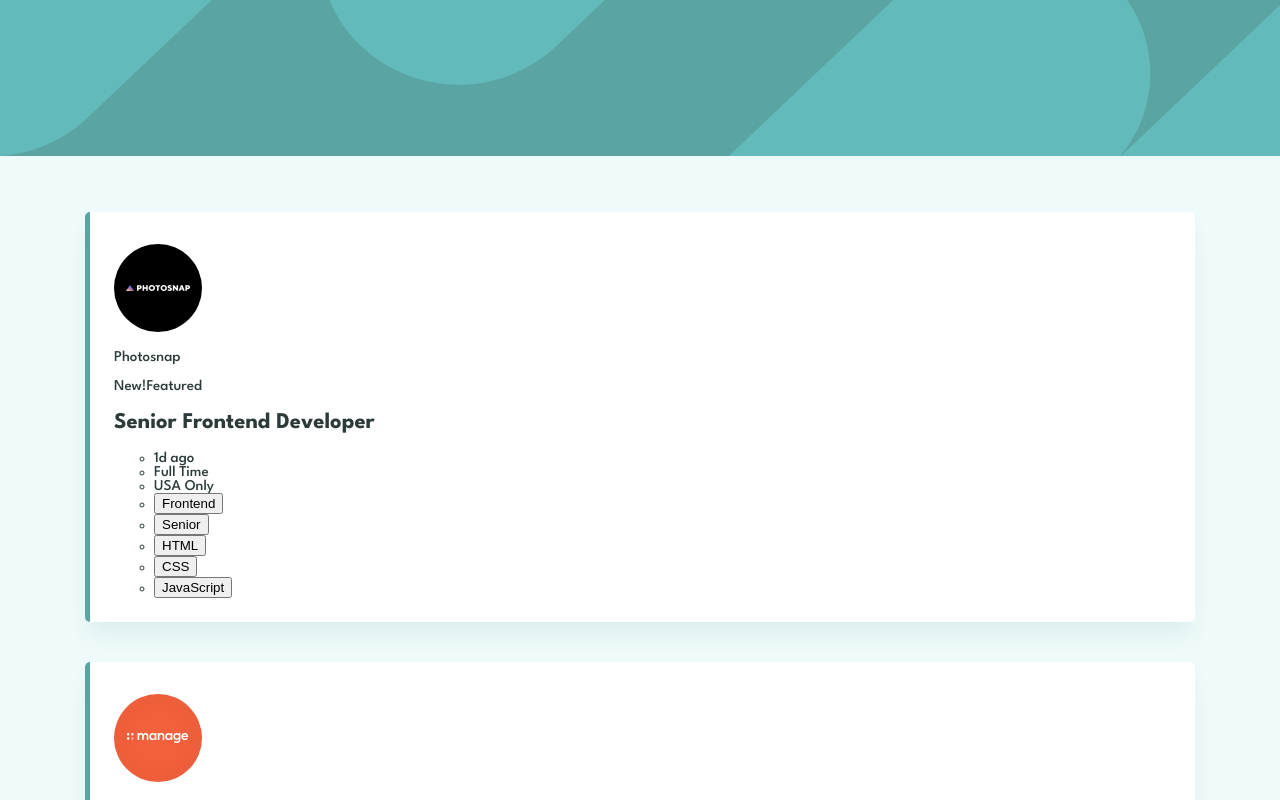
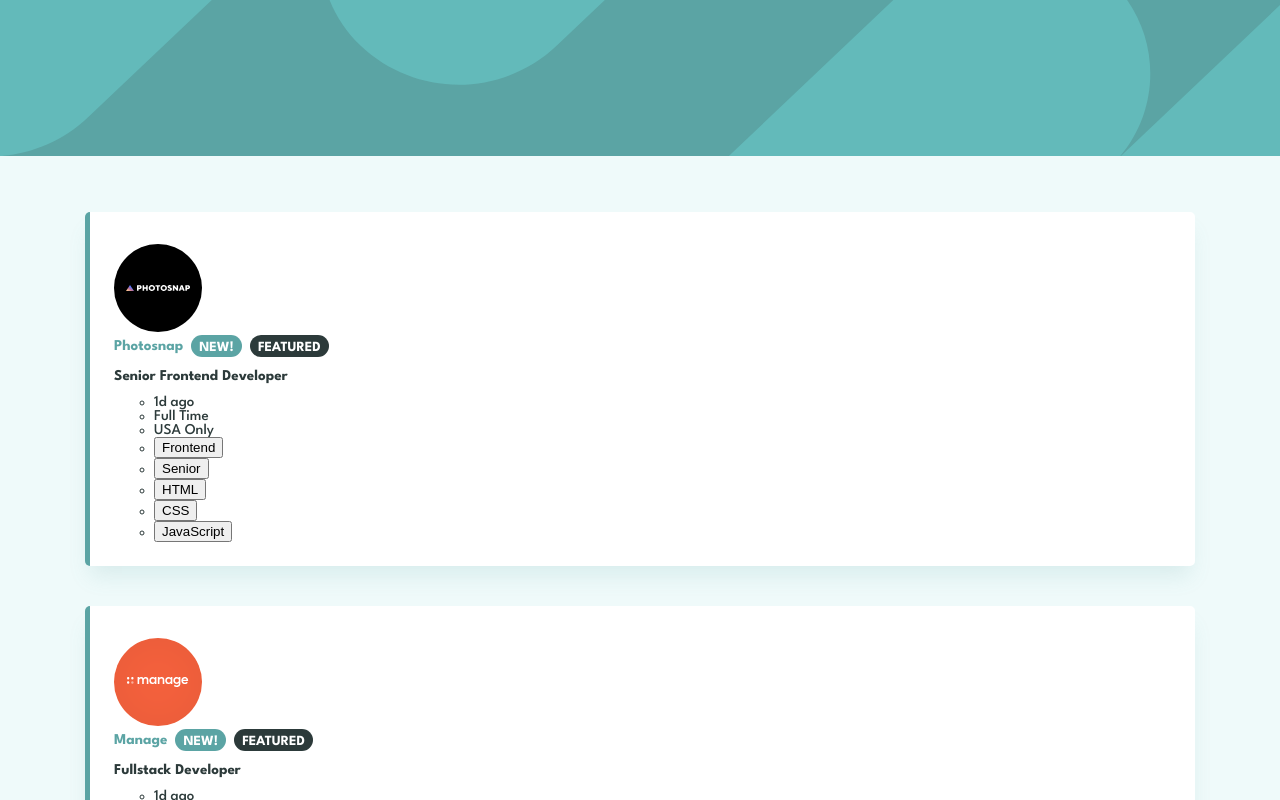
Before and after one commit to Freja137/job_listing, a Vue app: page / in a window 1280 px wide. Shown: the top 800 px of the page. Built offline with nearby package versions, Linux system fonts and the light colour scheme.

Commit message:
styler firmanavn, badges og titel

```diff
--- a/src/App.vue
+++ b/src/App.vue
@@ -10,7 +10,7 @@ const jobs = ref(data);
 
 //Samler alle tags for ét job i én liste
 function getTags (job) {
-  // role og level er enkelte ord. languages og tools er lister, som foldes ud med ...
+  // role og level er enkelte ord. languages og tools er lister, som bliver foldt ud med "..."
   return [job.role,job.level, ...job.languages, ...job.tools];
 }
 
--- a/src/style.css
+++ b/src/style.css
@@ -71,3 +71,38 @@ main {
 .featured {
   border-left: 5px solid var(--cyan);
 }
+
+.job-company {
+  display: flex;
+  align-items: center;
+  gap: 8px;
+}
+
+.job-company p {
+  margin: 0;
+  color: var(--cyan);
+  font-weight: 700;
+}
+
+.badge {
+  color: white;
+  text-transform: uppercase;
+  font-size: 14px;
+  font-weight: 700;
+  padding: 6px 8px 3px;
+  border-radius: 12px;
+}
+
+.badge-new {
+  background-color: var(--cyan);
+}
+
+.badge-featured {
+  background-color: var(--dark);
+}
+
+.job-info h2 {
+  font-size: 15px;
+  font-weight: 700;
+  margin: 12px 0;
+}
```
